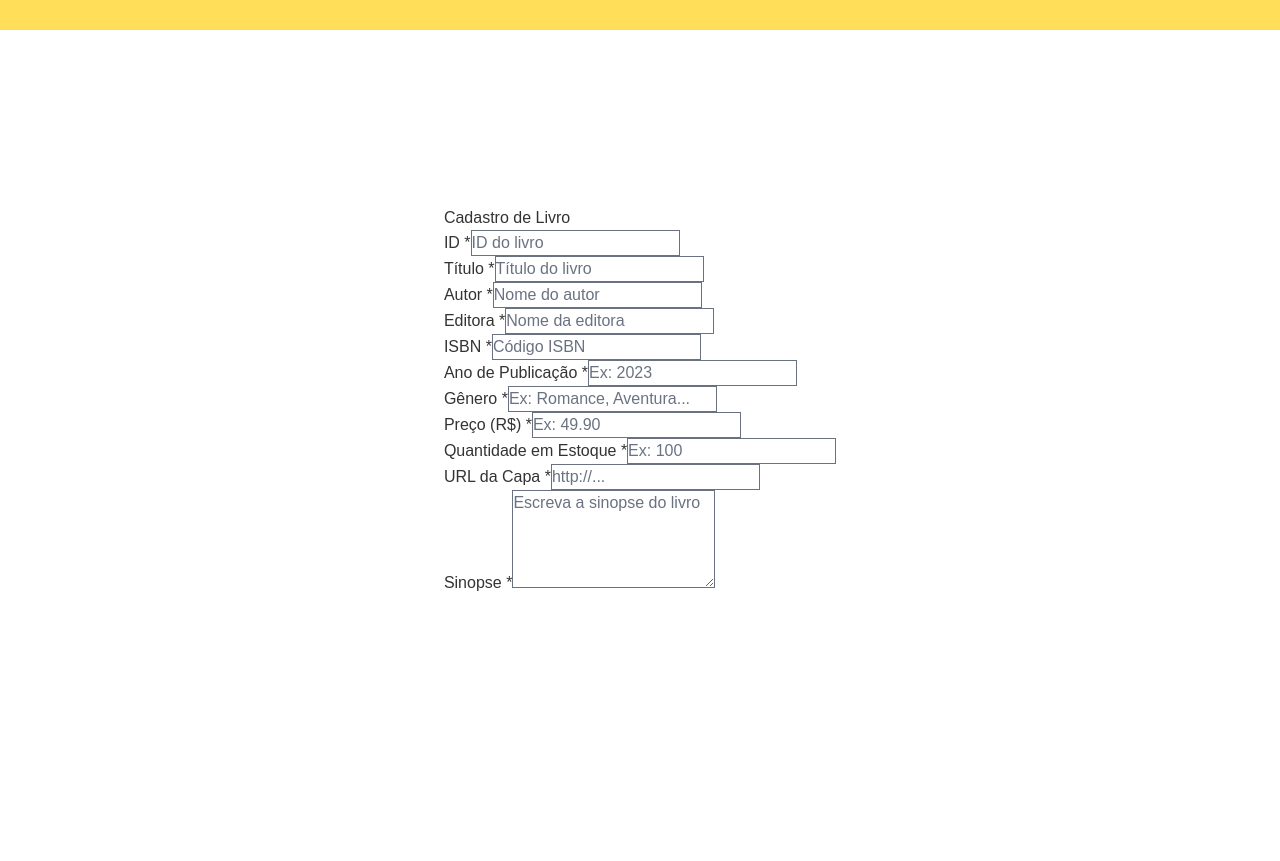
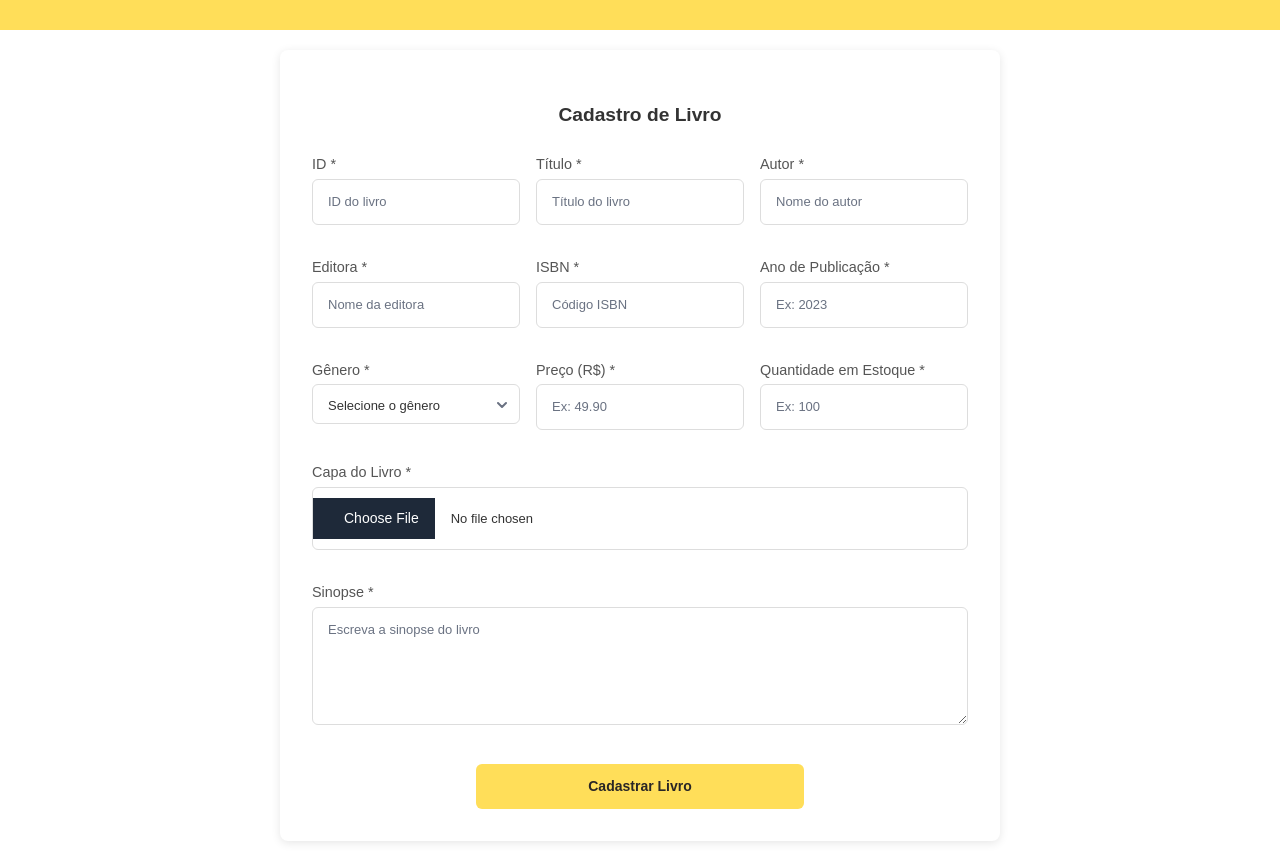
Before and after one commit to FatecFranca/DSM-P3-G01-2025-1, a React (Create React App) app: page /novo-livro in a window 1280 px wide. Before the commit the page ends 800 px from the top, so only its background shows below. Built offline with nearby package versions, Linux system fonts and the light colour scheme.

Commit message:
Ajustando o CSS do formulário NovoLivro

```diff
--- a/src/pages/Cadastro/Cadastro.css
+++ b/src/pages/Cadastro/Cadastro.css
@@ -1,117 +1,32 @@
-* {
-    margin: 0;
-    padding: 0;
-    box-sizing: border-box;
-    font-family: Arial, sans-serif;
-    color: #333;
-}
-
-/* Container principal */
-.novo-livro-container {
-    display: flex;
-    justify-content: center;
+/* Cartão do formulário */
+.form-card {
     background-color: white;
-    padding: 40px 20px 20px;
-    min-height: 100vh;
-}
-
-/* Cartão do formulário */
-.novo-livro-card {
-    background-color: white;
-    padding: 2rem;
+    padding: 2rem; /* Defina um valor único */
     border-radius: 8px;
     box-shadow: 0 2px 10px rgba(0, 0, 0, 0.1);
     display: flex;
     flex-direction: column;
     align-items: center;
+    text-align: center;
     width: 100%;
-    max-width: 500px;
+    max-width: 600px;
+    min-height: 500px;
     margin-top: 30px;
 }
 
+/* Logo */
+.logo {
+    width: 8rem; /* Defina um valor único */
+    margin-bottom: 1.5rem;
+    display: block;
+    margin: 0 auto;
+}
+
 /* Título */
-.novo-livro-titulo {
-    font-size: 1.5rem;
+.titulo-bemvindo {
+    font-size: 1.2rem; /* Defina um valor único */
     font-weight: bold;
     color: #333;
+    margin-top: 1.2rem;
     margin-bottom: 1.5rem;
 }
-
-/* Linhas do formulário */
-.novo-livro-input-group {
-    width: 100%;
-    margin-bottom: 0.8rem;
-}
-
-/* Labels */
-.novo-livro-input-label {
-    font-size: 0.9rem;
-    color: #555;
-    margin-bottom: 0.2rem;
-    display: block;
-}
-
-/* Campos de input */
-.novo-livro-input-field {
-    width: 100%;
-    padding: 10px 12px;
-    height: 38px;
-    border: 1px solid #ddd;
-    border-radius: 6px;
-    font-size: 13px;
-    background-color: white;
-    transition: border-color 0.2s ease;
-}
-
-.novo-livro-input-field:focus {
-    border-color: #fbbf24;
-    outline: none;
-    box-shadow: 0 0 0 2px rgba(251, 191, 36, 0.2);
-}
-
-/* Textarea */
-.novo-livro-input-field[rows] {
-    height: auto;
-    padding: 12px 14px;
-}
-
-/* Botão - CADASTRAR */
-.novo-livro-submit-btn {
-    width: 50%;
-    background-color: #ffde59;
-    border: none;
-    border-radius: 8px;
-    color: #292626;
-    padding: 10px;
-    font-size: 14px;
-    font-weight: bold;
-    cursor: pointer;
-    margin-top: 1rem;
-    transition: transform 0.3s ease;
-    display: block;
-    margin: 1rem auto 0;
-}
-
-.novo-livro-submit-btn:hover {
-    transform: scale(1.1);
-}
-
-/* Responsividade */
-@media (max-width: 480px) {
-    .novo-livro-container {
-        padding: 30px 15px 15px;
-    }
-
-    .novo-livro-card {
-        padding: 1.5rem;
-        margin-top: 20px;
-    }
-
-    .novo-livro-input-group {
-        flex-direction: column;
-    }
-
-    .novo-livro-input-field {
-        max-width: 100%;
-    }
-}
--- a/src/pages/NovoLivro/NovoLivro.css
+++ b/src/pages/NovoLivro/NovoLivro.css
@@ -1,188 +1,142 @@
-:root {
-    --primary-color: #FFD700;
-    --primary-hover: #FFC000;
-    --text-color: #2D3748;
-    --text-secondary: #4A5568;
-    --border-color: #E2E8F0;
-    --focus-ring: rgba(255, 215, 0, 0.3);
-    --shadow-sm: 0 1px 3px rgba(0, 0, 0, 0.1);
-    --shadow-md: 0 4px 6px -1px rgba(0, 0, 0, 0.1), 0 2px 4px -1px rgba(0, 0, 0, 0.06);
-    --transition: all 0.2s cubic-bezier(0.4, 0, 0.2, 1);
-}
-
+/* Reset e fonte padrão */
 * {
     margin: 0;
     padding: 0;
-    box-sizing: border-box;
-    font-family: 'Inter', Arial, sans-serif;
-    color: var(--text-color);
+    box-sizing: border-box; /* Garante que o padding e border não afetem o tamanho do elemento */
+    font-family: Arial, sans-serif;
+    color: #333;
   }
 
-/* Container principal */
-.novo-livro-container {
+  /* Container do formulário */
+  .form-container {
     display: flex;
     justify-content: center;
-    align-items: flex-start;
-    background-color: #F7FAFC;
-    padding: 2rem 1rem;
+    align-items: center;
+    background-color: white;
+    padding: 20px;
     min-height: 100vh;
   }
 
   /* Cartão do formulário */
-.novo-livro-card {
+  .form-card {
     background-color: white;
-    padding: 2.5rem;
-    border-radius: 12px;
-    box-shadow: var(--shadow-md);
+    padding: 2rem;
+    border-radius: 8px;
+    box-shadow: 0 2px 10px rgba(0, 0, 0, 0.1);
     display: flex;
     flex-direction: column;
     align-items: center;
+    text-align: center;
     width: 100%;
-    max-width: 600px; /* Aumentei um pouco para caber os campos lado a lado */
-    margin-top: 2rem;
-    transition: transform 0.3s ease, box-shadow 0.3s ease;
-}
-
-.novo-livro-card:hover {
-    transform: translateY(-2px);
-    box-shadow: 0 10px 15px -3px rgba(0, 0, 0, 0.1), 0 4px 6px -2px rgba(0, 0, 0, 0.05);
+    max-width: 900px;
   }
 
   /* Título */
-.novo-livro-titulo {
-    font-size: 1.75rem;
-    font-weight: 700;
-    color: var(--text-color);
-    margin-bottom: 2rem;
-    position: relative;
-    text-align: center;
-    width: 100%;
+  .titulo-bemvindo {
+    font-size: 1.2rem;
+    font-weight: bold;
+    color: #333;
+    margin-top: 1.2rem;
+    margin-bottom: 1.5rem;
   }
 
-.novo-livro-titulo::after {
-    content: '';
-    position: absolute;
-    bottom: -8px;
-    left: 50%;
-    transform: translateX(-50%);
-    width: 60px;
-    height: 3px;
-    background: var(--primary-color);
-    border-radius: 3px;
-}
-
-/* Container para grupos de inputs lado a lado */
-.novo-livro-row {
+  /* Container para as linhas do formulário */
+  .form-row {
     display: flex;
     gap: 1rem;
     width: 100%;
-    margin-bottom: 1.25rem;
+    margin-bottom: 1rem;
+    flex-wrap: wrap;
   }
 
-/* Linhas do formulário - versão padrão (bloco) */
-.novo-livro-input-group {
-    width: 100%;
-    margin-bottom: 1.25rem;
+  /* Grupo de inputs */
+  .input-group {
+    flex: 1;
+    min-width: 200px; /* Ajusta a largura mínima */
+    margin-bottom: 1rem;
   }
 
-/* Versão para campos lado a lado */
-.novo-livro-input-group.inline {
-    flex: 1;
-    margin-bottom: 0;
+  /* Rótulos */
+  .input-label {
+    font-size: 0.9rem;
+    color: #555;
+    margin-bottom: 0.2rem;
+    display: block;
+    text-align: left;
   }
 
-/* Labels */
-.novo-livro-input-label {
-    font-size: 0.875rem;
-    color: var(--text-secondary);
-    margin-bottom: 0.5rem;
-    display: block;
-    font-weight: 500;
+  /* Campos de input e textarea */
+  .input-field {
+    width: 100%;
+    padding: 10px 15px;
+    min-height: 40px;
+    border: 1px solid #ddd; /* Bordas leves */
+    border-radius: 6px;
+    font-size: 13px;
+    outline: none; /* Remove o contorno de foco padrão */
+    background-color: white;
+    transition: border-color 0.3s ease-in-out, box-shadow 0.3s ease-in-out;
   }
 
-/* Campos de input */
-.novo-livro-input-field {
-    width: 100%;
-    padding: 0.75rem 1rem;
-    border: 1px solid var(--border-color);
-    border-radius: 8px;
-    font-size: 0.9375rem;
+  /* Campo select ajustado */
+  select.input-field {
+    padding-top: 10px;
+    padding-bottom: 8px;
+    height: 40px;
+    font-size: 13px;
+    line-height: 1.2;
+    vertical-align: middle;
     background-color: white;
-    transition: var(--transition);
+    padding-right: 30px;
+    border: 1px solid #ddd; /* Adiciona borda ao select também */
+    border-radius: 6px; /* Bordas arredondadas para select */
   }
 
-.novo-livro-input-field:focus {
-    border-color: var(--primary-color);
-    outline: none;
-    box-shadow: 0 0 0 3px var(--focus-ring);
+  /* Foco nos campos de input */
+  .input-field:focus {
+    border-color: #fbbf24;
+    box-shadow: 0 0 5px rgba(250, 191, 36, 0.5);
   }
 
-/* Textarea - sempre ocupa linha inteira */
-.novo-livro-input-field[rows] {
-    min-height: 100px;
-    resize: vertical;
-    line-height: 1.5;
+  /* Botão de envio */
+  .btn-submit {
+    width: 50%;
+    max-width: 400px;
+    background-color: #ffde59;
+    border: none;
+    border-radius: 6px;
+    color: #292626;
+    padding: 12px 20px;
+    font-size: 14px;
+    font-weight: bold;
+    cursor: pointer;
+    transition: transform 0.2s ease;
+    margin-top: 1rem;
+    margin: 1rem auto 0;
+    display: block;
   }
 
-/* Botão - CADASTRAR */
-.novo-livro-submit-btn {
-    width: 60%;
-    background-color: var(--primary-color);
-    border: none;
-    border-radius: 8px;
-    color: var(--text-color);
-    padding: 0.75rem;
-    font-size: 1rem;
-    font-weight: 600;
-    cursor: pointer;
-    margin-top: 1.5rem;
-    transition: var(--transition);
-    display: block;
-    margin: 1.5rem auto 0;
-    letter-spacing: 0.5px;
-    position: relative;
-    overflow: hidden;
-}
-
-.novo-livro-submit-btn:hover {
-    background-color: var(--primary-hover);
-    transform: translateY(-2px);
-    box-shadow: 0 4px 6px -1px rgba(0, 0, 0, 0.1), 0 2px 4px -1px rgba(0, 0, 0, 0.06);
-}
-
-.novo-livro-submit-btn:active {
-    transform: translateY(0);
+  .btn-submit:hover {
+    transform: scale(1.05);
   }
 
   /* Responsividade */
-@media (max-width: 768px) {
-    .novo-livro-row {
+  @media (max-width: 480px) {
+    .form-container {
+      padding: 30px 15px 15px;
+    }
+
+    .form-card {
+      padding: 1.5rem;
+      margin-top: 20px;
+    }
+
+    .form-row {
       flex-direction: column;
       gap: 0;
     }
 
-    .novo-livro-input-group.inline {
-        margin-bottom: 1.25rem;
+    .input-group {
+      min-width: 100%; /* Ajuste para garantir que os campos ocupem toda a largura */
     }
   }
-
-@media (max-width: 480px) {
-    .novo-livro-container {
-        padding: 1.5rem 1rem;
-        align-items: center;
-    }
-
-    .novo-livro-card {
-        padding: 1.75rem;
-        margin-top: 0;
-    }
-
-    .novo-livro-titulo {
-        font-size: 1.5rem;
-        margin-bottom: 1.75rem;
-    }
-
-    .novo-livro-submit-btn {
-        width: 100%;
-    }
-}
--- a/src/pages/NovoLivro/NovoLivro.js
+++ b/src/pages/NovoLivro/NovoLivro.js
@@ -1,15 +1,24 @@
 import React, { useState } from 'react';
 import { useNavigate } from 'react-router-dom';
 import { Faixa } from '../../components/Faixa/Faixa.js';
-import '../../pages/Cadastro/Cadastro.css';
+import '../../pages/NovoLivro/NovoLivro.css';
 
 const NovoLivro = () => {
   const navigate = useNavigate();
   const [isHovered, setIsHovered] = useState(false);
+  const [capa, setCapa] = useState(null);
+
+  const handleFileChange = (e) => {
+    const file = e.target.files[0];
+    if (file) {
+      setCapa(file);
+    }
+  };
 
   const handleSubmit = (e) => {
     e.preventDefault();
     // Validação e envio futuro
+    // Aqui, você pode fazer o upload do arquivo (capa) para o servidor, por exemplo.
     navigate('/livros');
   };
 
@@ -26,55 +35,72 @@ const NovoLivro = () => {
             <div className="form-row">
               <div className="input-group">
                 <label className="input-label">ID *</label>
-                <input type="text" name="id" className="input-field" placeholder="ID do livro" />
+                <input type="text" name="id" className="input-field" placeholder="ID do livro" required />
               </div>
               <div className="input-group">
                 <label className="input-label">Título *</label>
-                <input type="text" name="titulo" className="input-field" placeholder="Título do livro" />
+                <input type="text" name="titulo" className="input-field" placeholder="Título do livro" required />
+              </div>
+              <div className="input-group">
+                <label className="input-label">Autor *</label>
+                <input type="text" name="autor" className="input-field" placeholder="Nome do autor" required />
               </div>
             </div>
 
             <div className="form-row">
               <div className="input-group">
-                <label className="input-label">Autor *</label>
-                <input type="text" name="autor" className="input-field" placeholder="Nome do autor" />
+                <label className="input-label">Editora *</label>
+                <input type="text" name="editora" className="input-field" placeholder="Nome da editora" required />
               </div>
               <div className="input-group">
-                <label className="input-label">Editora *</label>
-                <input type="text" name="editora" className="input-field" placeholder="Nome da editora" />
-              </div>
-            </div>
-
-            <div className="form-row">
-              <div className="input-group">
                 <label className="input-label">ISBN *</label>
-                <input type="text" name="isbn" className="input-field" placeholder="Código ISBN" />
+                <input type="text" name="isbn" className="input-field" placeholder="Código ISBN" required />
               </div>
               <div className="input-group">
                 <label className="input-label">Ano de Publicação *</label>
-                <input type="number" name="ano" className="input-field" placeholder="Ex: 2023" />
+                <input type="number" name="ano" className="input-field" placeholder="Ex: 2023" required />
               </div>
             </div>
 
             <div className="form-row">
               <div className="input-group">
                 <label className="input-label">Gênero *</label>
-                <input type="text" name="genero" className="input-field" placeholder="Ex: Romance, Aventura..." />
+                <select name="genero" className="input-field" required>
+                  <option value="">Selecione o gênero</option>
+                  <option value="Romance">Romance</option>
+                  <option value="Aventura">Aventura</option>
+                  <option value="Ficção Científica">Ficção Científica</option>
+                  <option value="Terror">Terror</option>
+                  <option value="Mistério">Mistério</option>
+                  <option value="Fantasia">Fantasia</option>
+                  <option value="Biografia">Biografia</option>
+                  <option value="Não-ficção">Não-ficção</option>
+                  <option value="História">História</option>
+                  <option value="Poesia">Poesia</option>
+                </select>
               </div>
               <div className="input-group">
                 <label className="input-label">Preço (R$) *</label>
-                <input type="number" step="0.01" name="preco" className="input-field" placeholder="Ex: 49.90" />
+                <input type="number" step="0.01" name="preco" className="input-field" placeholder="Ex: 49.90" required />
+              </div>
+              <div className="input-group">
+                <label className="input-label">Quantidade em Estoque *</label>
+                <input type="number" name="quantidade" className="input-field" placeholder="Ex: 100" required />
               </div>
             </div>
 
+
             <div className="form-row">
               <div className="input-group">
-                <label className="input-label">Quantidade em Estoque *</label>
-                <input type="number" name="quantidade" className="input-field" placeholder="Ex: 100" />
-              </div>
-              <div className="input-group">
-                <label className="input-label">URL da Capa *</label>
-                <input type="url" name="capaUrl" className="input-field" placeholder="http://..." />
+                <label className="input-label">Capa do Livro *</label>
+                <input
+                  type="file"
+                  name="capa"
+                  className="input-field"
+                  accept="image/*"
+                  required
+                  onChange={handleFileChange}
+                />
               </div>
             </div>
 
@@ -86,9 +112,19 @@ const NovoLivro = () => {
                   className="input-field"
                   placeholder="Escreva a sinopse do livro"
                   rows="4"
+                  required
                 />
               </div>
             </div>
+
+            <button
+              type="submit"
+              className="btn-submit"
+              onMouseEnter={() => setIsHovered(true)}
+              onMouseLeave={() => setIsHovered(false)}
+            >
+              Cadastrar Livro
+            </button>
           </form>
         </div>
       </div>
```
Lines whose indentation alone changed are shown as unchanged.
